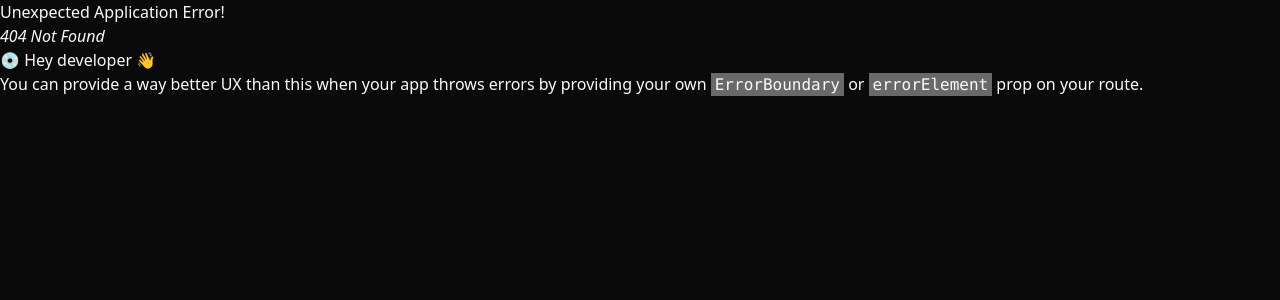
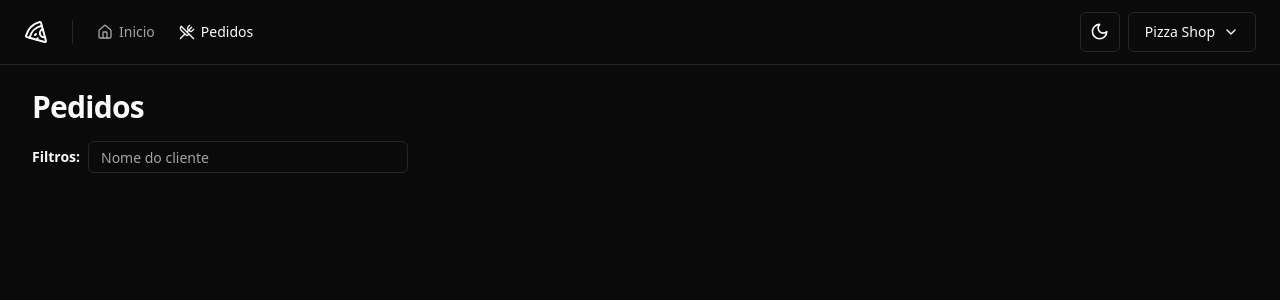
Before and after one commit to rafaelsantoslv/pizzashop-frontend, a React (Vite) app: page /orders in a window 1280 px wide. Before the commit this address had no page. Shown: the top 300 px of the page. Built offline with nearby package versions, Linux system fonts and the light colour scheme.

Commit message:
feat: Realizado criação dos filtros das orders

```diff
--- /dev/null
+++ b/src/pages/app/orders/orders.tsx
@@ -0,0 +1,22 @@
+import { Helmet } from 'react-helmet-async'
+
+import { Input } from '@/components/ui/input'
+
+const Orders = () => {
+  return (
+    <>
+      <Helmet title="Pedidos" />
+      <div className="flex flex-col gap-4">
+        <h1 className="text-3xl font-bold tracking-tight">Pedidos</h1>
+      </div>
+      <div className="space-y-2.5">
+        <form className="flex items-center gap-2">
+          <span className="text-sm font-semibold">Filtros:</span>
+          <Input placeholder="Nome do cliente" className="h-8 w-[320px]" />
+        </form>
+      </div>
+    </>
+  )
+}
+
+export default Orders
--- a/src/routes.tsx
+++ b/src/routes.tsx
@@ -3,6 +3,7 @@ import { createBrowserRouter } from 'react-router-dom'
 import { AppLayout } from './pages/_layouts/app'
 import { AuthLayout } from './pages/_layouts/auth'
 import { Dashboard } from './pages/app/dashboard'
+import Orders from './pages/app/orders/orders'
 import SignIn from './pages/auth/sign-in'
 import SignUp from './pages/auth/sign-up'
 
@@ -10,7 +11,10 @@ export const router = createBrowserRouter([
   {
     path: '/',
     element: <AppLayout />,
-    children: [{ path: '/', element: <Dashboard /> }],
+    children: [
+      { path: '/', element: <Dashboard /> },
+      { path: '/orders', element: <Orders /> },
+    ],
   },
 
   {
```
